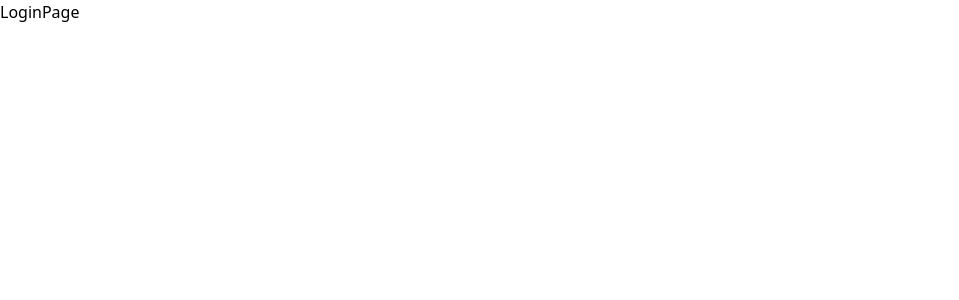
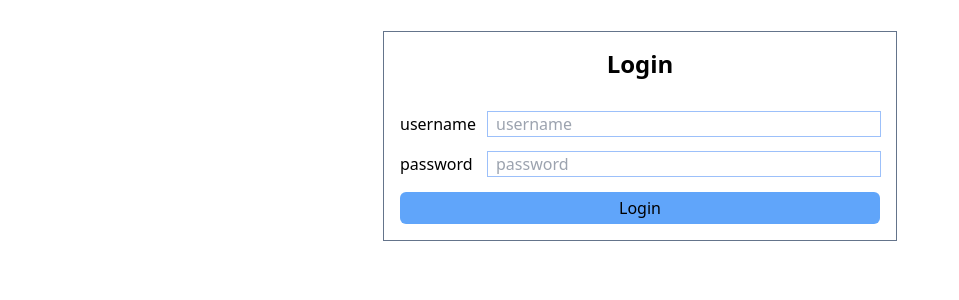
Before and after one commit to fath-nasrudin/mediatum-client-admin, a React (Vite) app: page /login in a window 1280 px wide. Shown: the top 300 px of the page, without its empty margins (0-959 px from the left). Built offline with nearby package versions, Linux system fonts and the light colour scheme.

Commit message:
feat[auth]: Add login feature

```diff
--- a/package.json
+++ b/package.json
@@ -10,6 +10,7 @@
     "preview": "vite preview"
   },
   "dependencies": {
+    "jwt-decode": "^4.0.0",
     "react": "^18.3.1",
     "react-dom": "^18.3.1",
     "react-router-dom": "^6.24.1"
--- a/src/pages/LoginPage.jsx
+++ b/src/pages/LoginPage.jsx
@@ -1,7 +1,89 @@
-import React from 'react';
+import React, { useState } from 'react';
+import { useNavigate } from 'react-router-dom';
+import { useAuth } from '../utilities/auth/AuthProvider';
+
+function InputGroup({ name, value, onChange, type = 'text', required }) {
+  return (
+    <div>
+      <div className="flex gap-2 align-top">
+        <label className="basis-20" htmlFor={name}>
+          {name.split('_').join(' ')}
+        </label>
+        <div className=" flex-1">
+          <input
+            className="px-2 ring-1 w-full"
+            type={type}
+            name={name}
+            id={name}
+            placeholder={name.split('_').join(' ')}
+            value={value}
+            onChange={onChange}
+            required={required}
+          />
+        </div>
+      </div>
+    </div>
+  );
+}
+
+function LoginForm() {
+  const navigate = useNavigate();
+  const { loginAction } = useAuth();
+  const [inputs, setInputs] = useState({});
+  const [error, setError] = useState(null);
+  const { password, username } = inputs;
+
+  const onInputChanged = (e) => {
+    setInputs({ ...inputs, [e.target.name]: e.target.value });
+  };
+
+  const onLoginClicked = async (e) => {
+    e.preventDefault();
+    console.log({ inputs });
+
+    // reset state for every new login request
+    setError(null);
+
+    const { error } = await loginAction(inputs);
+    if (error) return setError(error);
+
+    navigate('/');
+  };
+  return (
+    <form className="flex flex-col gap-4">
+      {error ? (
+        <p className="text-red-600 text-sm text-center mb-[-8px]">
+          {error?.message}
+        </p>
+      ) : (
+        ''
+      )}
+      <InputGroup
+        name="username"
+        value={username || ''}
+        onChange={onInputChanged}
+      />
+      <InputGroup
+        name="password"
+        type="password"
+        value={password || ''}
+        onChange={onInputChanged}
+      />
+
+      <button className="p-1 bg-blue-400 rounded-md" onClick={onLoginClicked}>
+        Login
+      </button>
+    </form>
+  );
+}
 
 function LoginPage() {
-  return <div>LoginPage</div>;
+  return (
+    <div className="my-8 mx-auto p-4 ring-1 max-w-lg ring-slate-500 flex flex-col gap-8">
+      <h1 className="text-2xl font-semibold text-center">Login</h1>
+      <LoginForm />
+    </div>
+  );
 }
 
 export default LoginPage;
--- a/src/utilities/auth/AuthProvider.jsx
+++ b/src/utilities/auth/AuthProvider.jsx
@@ -1,11 +1,61 @@
-import React, { createContext, useContext } from 'react';
+import { jwtDecode } from 'jwt-decode';
+import React, { createContext, useContext, useEffect, useState } from 'react';
 import { Outlet } from 'react-router-dom';
 
 const AuthContext = createContext();
 
+const login = async (data) => {
+  try {
+    console.log('try to login...');
+    const response = await fetch(`${'http://localhost:3000'}/auth/login`, {
+      headers: {
+        'Content-Type': 'application/json',
+      },
+      credentials: 'include',
+      method: 'post',
+      body: JSON.stringify(data),
+    });
+
+    if (!response.ok) {
+      console.log('response not ok');
+      const resultError = await response.json();
+      console.log({ resultError });
+      throw new Error(resultError.message);
+    }
+
+    console.log('login success');
+    const result = await response.json();
+    return { error: null, result: result };
+  } catch (error) {
+    console.error('Error fetching data:', error);
+    return { error, data: null };
+  }
+};
+
+const initialUser = () => {
+  const localStorageToken = localStorage.getItem('access_token');
+  return localStorageToken ? jwtDecode(localStorageToken) : null;
+};
+
 function AuthProvider({ children }) {
+  const [user, setUser] = useState(initialUser);
+  const [token, setToken] = useState(
+    localStorage.getItem('access_token') || ''
+  );
+
+  async function loginAction(data) {
+    const { error, result } = await login(data);
+    if (error) return { error };
+
+    // if login success, setting states
+    const accessToken = result.access_token;
+    setUser(jwtDecode(accessToken));
+    setToken(accessToken);
+    localStorage.setItem('access_token', accessToken);
+    return { error: null };
+  }
   return (
-    <AuthContext.Provider value={{ user: null }}>
+    <AuthContext.Provider value={{ user, loginAction }}>
       {children}
     </AuthContext.Provider>
   );
```
Also changed, not shown: src/main.jsx (+4 -4 lines), 1 other file (tests, documents, lock files or other folders).
